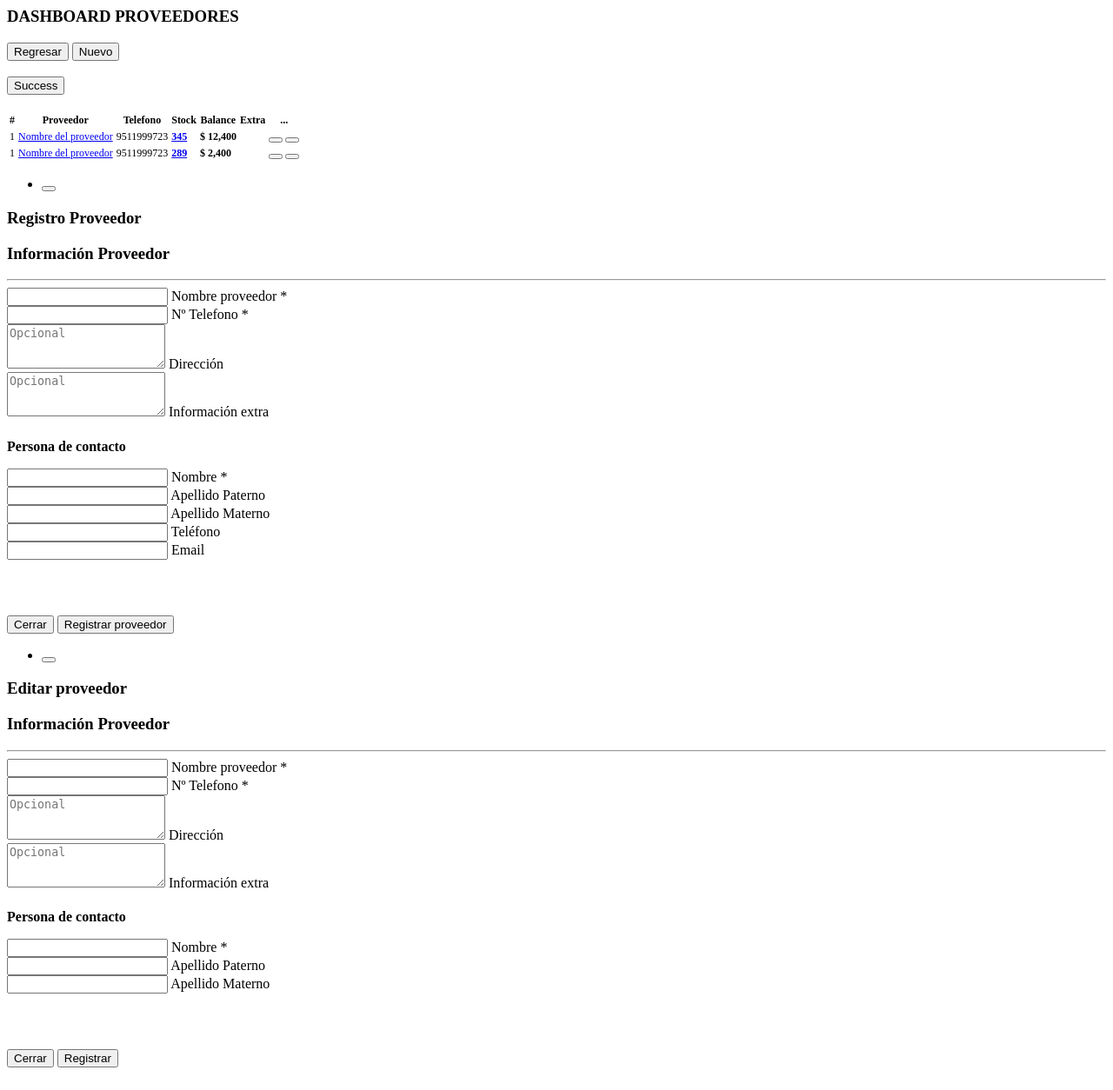
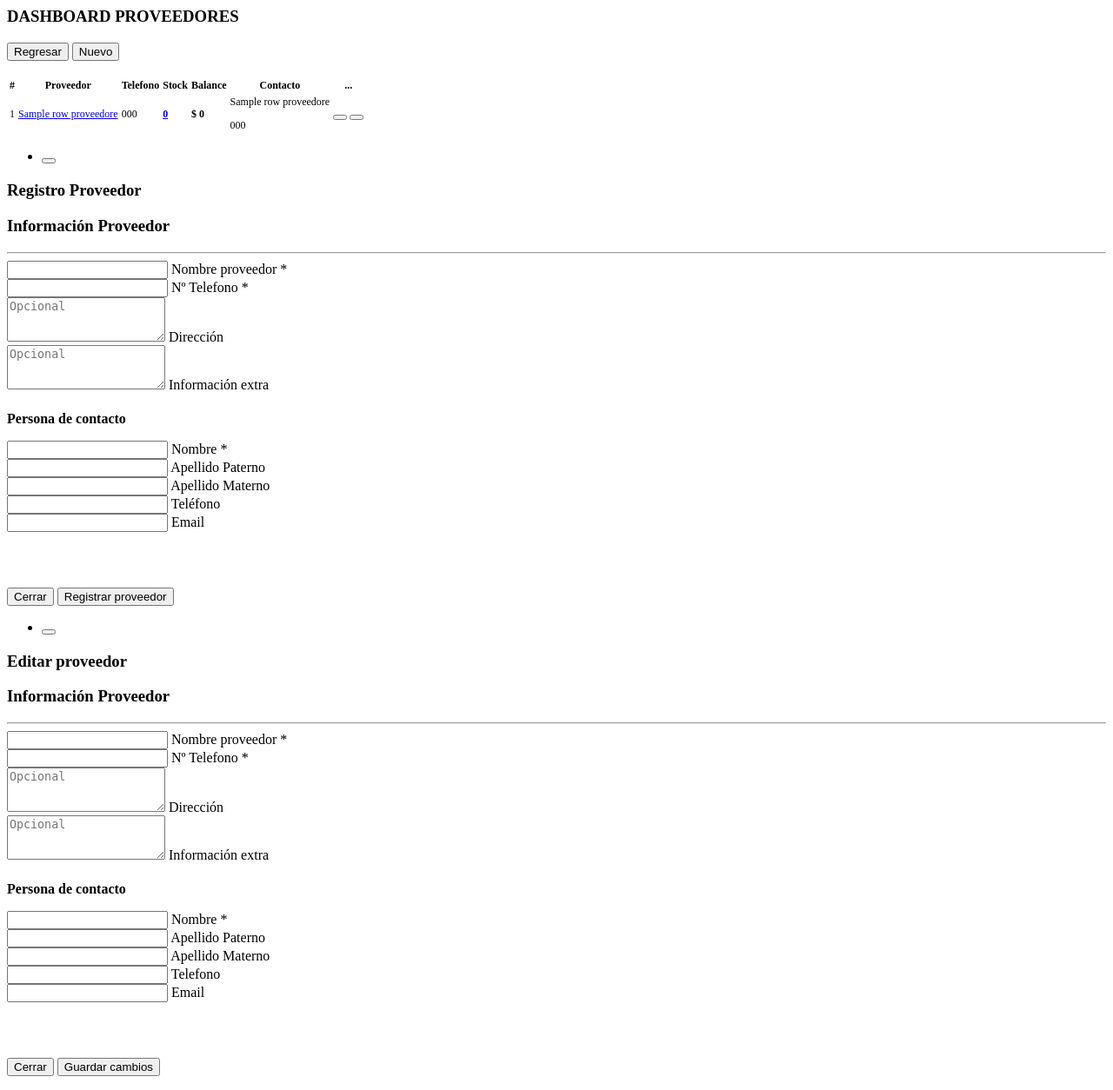
Before and after one commit to Dzulmidnight/telcel, a CodeIgniter app: the page made by application/views/backend/MOD_PROVEEDORES/dashboard_proveedores.php in a window 1280 px wide. Shown: the whole page at 87% size. Before the commit the page ends 1228 px from the top, so only its background shows below. Run offline with CodeIgniter, Linux system fonts and the light colour scheme; the template is opened without the code that fills it: most values are stand-ins (such as "Sample title", 1, 10 or a date in 2020).

Commit message:
modificaciones

```diff
--- a/application/views/backend/MOD_PROVEEDORES/dashboard_proveedores.php
+++ b/application/views/backend/MOD_PROVEEDORES/dashboard_proveedores.php
@@ -1,3 +1,15 @@
+<link rel="stylesheet" href="<?php echo base_url(); ?>assets/js/plugins/bootstrap-datepicker/bootstrap-datepicker3.min.css">
+<link rel="stylesheet" href="<?php echo base_url(); ?>assets/js/plugins/bootstrap-datetimepicker/bootstrap-datetimepicker.min.css">
+<link rel="stylesheet" href="<?php echo base_url(); ?>assets/js/plugins/bootstrap-colorpicker/css/bootstrap-colorpicker.min.css">
+<link rel="stylesheet" href="<?php echo base_url(); ?>assets/js/plugins/select2/select2.min.css">
+<link rel="stylesheet" href="<?php echo base_url(); ?>assets/js/plugins/select2/select2-bootstrap.min.css">
+<link rel="stylesheet" href="<?php echo base_url(); ?>assets/js/plugins/jquery-auto-complete/jquery.auto-complete.min.css">
+<link rel="stylesheet" href="<?php echo base_url(); ?>assets/js/plugins/ion-rangeslider/css/ion.rangeSlider.min.css">
+<link rel="stylesheet" href="<?php echo base_url(); ?>assets/js/plugins/ion-rangeslider/css/ion.rangeSlider.skinHTML5.min.css">
+<link rel="stylesheet" href="<?php echo base_url(); ?>assets/js/plugins/dropzonejs/dropzone.min.css">
+<link rel="stylesheet" href="<?php echo base_url(); ?>assets/js/plugins/jquery-tags-input/jquery.tagsinput.min.css">
+
+
 <!-- Page Header -->
 <div class="content bg-gray-lighter">
     <div class="row items-push">
@@ -21,13 +33,17 @@
 
 </div>
 <!-- END Page Header -->
-
+<div id="">
     <!-- Page Content -->
     <div class="content">
 
         <div class="row">
             <h3>
-<button class="js-notify btn btn-sm btn-success" data-notify-type="success" data-notify-icon="fa fa-check" data-notify-message="App was updated successfully to 1.2 version">Success</button>
+                <?php
+                    if($this->session->flashdata('success')){
+                        echo $this->session->flashdata('success');
+                    }
+                 ?>
             </h3>
             <!-- Listado de proveedores -->
             <div class="col-lg-12">
@@ -41,35 +57,49 @@
                                 <th>Stock</th>
                                 <th>Balance</th>
                                 <th>
-                                Extra
+                                    Contacto
                                 </th>
                                 <th class="text-center">...</th>
                             </tr>
                         </thead>
-                    <tbody>
+                        <tbody id="listadoProveedores">
+                            <?php foreach($row_proveedores as $proveedor): ?>
                                 <tr>
-                            <td class="text-center">1</td>
+                                    <td class="text-center">
+                                        <?= $proveedor->id_proveedor ?>
+                                    </td>
                                     <td class="">
                                         <a href="<?php echo base_url('backend/MOD_PROVEEDORES/Proveedores/detalle'); ?>">
-                            		Nombre del proveedor
+                                            <?= $proveedor->nombre ?>
                                         </a>
                                     </td>
-                            <td class="hidden-xs">9511999723</td>
+                                    <td class="hidden-xs">
+                                        <?= $proveedor->telefono ?>
+                                    </td>
                                     <!-- Stock -->
                                     <td>
                                         <a href="#">
-                            		<b>345</b>
+                                            <b>0</b>
                                         </a>
                                     </td>
                                     <!-- Saldos -->
                                     <td>
                                         <b class="text-danger">
-                            		<i class="fa fa-arrow-down"></i> $ 12,400
+                                            <i class="fa fa-arrow-down"></i> $ 0
                                         </b>
+                                        <!--<b class="text-success">
+                                            <i class="fa fa-arrow-up"></i> $ 2,400
+                                        </b>-->
+
                                     </td>
-                            <!-- Información extra -->
+                                    <!-- Información del contacto -->
                                     <td>
-
+                                        <p>
+                                            <?= $proveedor->nombreContacto ?>
+                                        </p>
+                                        <p>
+                                            <?= $proveedor->telefonoContacto ?>
+                                        </p>
                                     </td>
 
                                     <td class="text-center">
@@ -84,50 +114,13 @@
                                         </div>
                                     </td>
                                 </tr>
-                        <tr>
-                            <td class="text-center">1</td>
-                            <td class="">
-                            	<a href="<?php echo base_url('backend/MOD_PROVEEDORES/Proveedores/detalle'); ?>">
-                            		Nombre del proveedor
-                            	</a>
-                            </td>
-                            <td class="hidden-xs">9511999723</td>
-                            <!-- Stock -->
-                            <td>
-                            	<a href="#">
-                            		<b>289</b>
-                            	</a>
-                            </td>
-                            <!-- Saldos -->
-                            <td>
-                            	<b class="text-success">
-                            		<i class="fa fa-arrow-up"></i> $ 2,400
-                            	</b>
-                            </td>
-                            <!-- Información extra -->
-                            <td>
-
-                            </td>
-                            <td class="text-center">
-                                <div class="btn-group">
-                                    <a  class="btn btn-sm btn-primary" href="<?php echo base_url('backend/MOD_PROVEEDORES/Proveedores/detalle'); ?>" data-toggle="tooltip" title="Consultar perfil">
-                                        <i class="glyphicon glyphicon-folder-open"></i>
-                                    </a>
-                                    <button class="btn btn-sm btn-default" type="button" data-toggle="tooltip" title="Editar proveedor"><i class="fa fa-pencil"></i></button>
-                                    <button class="btn btn-sm btn-default" type="button" data-toggle="tooltip" title="Eliminar proveedor" onclick="eliminar()"><i class="fa fa-times"></i></button>
-                                </div>
-                            </td>
-                        </tr>
-
-
+                            <?php endforeach; ?>
                         </tbody>
                     </table>
                 </div>
             </div>
 
             <!-- END Listado de proveedores -->
-
-	</div>
 
         </div>
         <!-- FRM Registrar Proveedor -->
@@ -240,6 +233,7 @@
                             </div>
                         </div>
                         <div class="modal-footer">
+                            <input type="hidden" name="fecha_registro" value="<?= time(); ?>">
                             <button class="btn btn-sm btn-default" type="button" data-dismiss="modal">Cerrar</button>
                             <button class="btn btn-sm btn-success" type="submit">Registrar proveedor</button>
                         </div>
@@ -249,11 +243,14 @@
         </div>
         <!-- END FRM Registrar Proveedor -->
 
-
         <!-- Editar proveedor -->
         <div class="modal fade" id="modal-editar-proveedor" tabindex="-1" role="dialog" aria-hidden="true">
             <div class="modal-dialog modal-lg modal-dialog-popout">
                 <div class="modal-content">
+                    <?php
+                    $atributos = array('class' => 'form-horizontal push-10-t block-content');
+                    echo form_open('backend/MOD_PROVEEDORES/proveedores/editar');
+                    ?>
                         <div class="block block-themed block-transparent remove-margin-b">
                             <div class="block-header bg-warning">
                                 <ul class="block-options">
@@ -266,23 +263,23 @@
                             <div class="block-content" style="margin-bottom: 4em;">
                                 <div class="row text-justify">
                                     <!-- Formulario de registro de usuario -->
-                        <form class="form-horizontal push-10-t block-content" action="base_forms_elements.html" method="post" onsubmit="return false;">
                                     <h3 class="">
                                         Información Proveedor
                                     </h3>
                                     <hr>
+                                    <div id="informacionProveedor">
                                     <div class="form-group">
                                         <div class="col-sm-6">
                                             <div class="form-material form-material-primary input-group">
-                                        <input class="form-control" type="text" id="material-color-primary" name="material-color-primary" placeholder="" required>
-                                        <label for="material-color-primary">Nombre proveedor *</label>
+                                                <input class="form-control" type="text" id="editar_nombre_proveedor" name="editar_nombre_proveedor" placeholder="" required>
+                                                <label for="editar_nombre_proveedor">Nombre proveedor *</label>
                                                 <span class="input-group-addon"><i class="fa fa-pencil"></i></span>
                                             </div>
                                         </div>
                                         <div class="col-sm-6">
                                             <div class="form-material form-material-primary input-group">
-                                        <input class="form-control" type="text" id="material-color-primary" name="material-color-primary" placeholder="" required>
-                                        <label for="material-color-primary">Nº Telefono *</label>
+                                                <input class="form-control" type="text" id="editar_telefono_proveedor" name="editar_telefono_proveedor" placeholder="" required>
+                                                <label for="editar_telefono_proveedor">Nº Telefono *</label>
                                                 <span class="input-group-addon"><i class="fa fa-pencil"></i></span>
                                             </div>
                                         </div>
@@ -290,16 +287,17 @@
                                     <div class="form-group">
                                         <div class="col-xs-6">
                                             <div class="form-material form-material-primary input-group">
-                                        <textarea class="form-control" id="material-textarea-small" name="material-textarea-small" rows="3" placeholder="Opcional"></textarea>
-                                        <label for="material-textarea-small">Dirección</label>
+                                                <textarea class="form-control" id="editar_direccion" name="editar_direccion" rows="3" placeholder="Opcional"></textarea>
+                                                <label for="editar_direccion">Dirección</label>
                                                 <span class="input-group-addon"><i class="fa fa-pencil"></i></span>
                                             </div>
                                         </div>
                                         <div class="col-xs-6">
                                             <div class="form-material form-material-primary input-group">
-                                        <textarea class="form-control" id="material-textarea-small" name="material-textarea-small" rows="3" placeholder="Opcional"></textarea>
-                                        <label for="material-textarea-small">Información extra</label>
+                                                <textarea class="form-control" id="editar_informacion_extra" name="editar_informacion_extra" rows="3" placeholder="Opcional"></textarea>
+                                                <label for="editar_informacion_extra">Información extra</label>
                                                 <span class="input-group-addon"><i class="fa fa-pencil"></i></span>
+                                            </div>
                                         </div>
                                     </div>
                                     </div>
@@ -311,40 +309,60 @@
                                         </div>
                                         <div class="col-sm-4">
                                             <div class="form-material form-material-primary input-group">
-                                        <input class="form-control" type="text" id="material-color-primary" name="material-color-primary" placeholder="" required>
-                                        <label for="material-color-primary">Nombre *</label>
+                                                <input class="form-control" type="text" id="editar_nombre_contacto" name="editar_nombre_contacto" placeholder="" required>
+                                                <label for="editar_nombre_contacto">Nombre *</label>
                                                 <span class="input-group-addon"><i class="fa fa-pencil"></i></span>
                                             </div>
                                         </div>
 
                                         <div class="col-sm-4">
                                             <div class="form-material form-material-primary input-group">
-                                        <input class="form-control" type="text" id="material-color-primary" name="material-color-primary" placeholder="" required>
-                                        <label for="material-color-primary">Apellido Paterno</label>
+                                                <input class="form-control" type="text" id="editar_ap_paterno_contacto" name="editar_ap_paterno_contacto" placeholder="" required>
+                                                <label for="editar_ap_paterno_contacto">Apellido Paterno</label>
                                                 <span class="input-group-addon"><i class="fa fa-pencil"></i></span>
                                             </div>
                                         </div>
                                         <div class="col-sm-4">
                                             <div class="form-material form-material-primary input-group">
-                                        <input class="form-control" type="text" id="material-color-primary" name="material-color-primary" placeholder="" required>
-                                        <label for="material-color-primary">Apellido Materno</label>
+                                                <input class="form-control" type="text" id="editar_ap_materno_contacto" name="editar_ap_materno_contacto" placeholder="" required>
+                                                <label for="editar_ap_materno_contacto">Apellido Materno</label>
                                                 <span class="input-group-addon"><i class="fa fa-pencil"></i></span>
                                             </div>
                                         </div>
+
+                                        <div class="col-sm-4">
+                                            <div class="form-material form-material-primary input-group">
+                                                <input class="form-control" type="text" id="editar_telefono_contacto" name="editar_telefono_contacto" placeholder="" required>
+                                                <label for="editar_telefono_contacto">Telefono</label>
+                                                <span class="input-group-addon"><i class="fa fa-pencil"></i></span>
                                             </div>
-                        </form>
+                                        </div>
+                                        <div class="col-sm-4">
+                                            <div class="form-material form-material-primary input-group">
+                                                <input class="form-control" type="text" id="editar_email_contacto" name="editar_email_contacto" placeholder="" required>
+                                                <label for="editar_email_contacto">Email</label>
+                                                <span class="input-group-addon"><i class="fa fa-pencil"></i></span>
+                                            </div>
+                                        </div>
+
+                                    </div>
                                     <!-- END Formulario de registro de cliente -->
                                 </div>
                             </div>
                         </div>
                         <div class="modal-footer">
                             <button class="btn btn-sm btn-default" type="button" data-dismiss="modal">Cerrar</button>
-                <button class="btn btn-sm btn-success" type="button">Registrar</button>
+                            <button class="btn btn-sm btn-success" type="button" onclick="editarProveedor(3)"> Guardar cambios</button>
                         </div>
+                    </form>
                 </div>
             </div>
         </div>
         <!-- END Editar proveedor -->
+    </div>
+</div>
 
+<script src="<?= base_url('assets/js/propios/funciones.js') ?>"></script>
+<!-- OneUI Core JS: jQuery, Bootstrap, slimScroll, scrollLock, Appear, CountTo, Placeholder, Cookie and App.js -->
 <script src="<?php echo base_url(); ?>assets/js/core/jquery.min.js"></script>
-<!-- Page JS Plugins -->
+<script src="<?php echo base_url(); ?>assets/js/core/bootstrap.min.js"></script>
--- a/assets/js/propios/funciones.js
+++ b/assets/js/propios/funciones.js
@@ -1,4 +1,40 @@
 var base_url = window.location.href;
+
+function reemplazar(){
+    var xmlhttp = new XMLHttpRequest();
+
+    xmlhttp.onreadystatechange = function(){
+        if(this.readyState == 4 && this.status == 200){
+            var vista = this.responseText;
+            document.getElementById('listadoProveedores').innerHTML = vista;
+        }
+    }
+    xmlhttp.open("POST", base_url+'/listado', true);
+    xmlhttp.setRequestHeader("Content-type", "application/x-www-form-urlencoded");
+    xmlhttp.send();
+    //var vista = '$this->load->view("backend/MOD_PROVEEDORES/listadoProveedores", ,TRUE)';
+}
+
+
+function eliminar(){
+    swal({
+        title: "Eliminar",
+        text: "¿Desear eliminar la información?",
+        icon: "warning",
+        buttons: true,
+        dangerMode: true,
+    })
+    .then((willDelete) => {
+        if (willDelete) {
+            swal("La información ha sido eliminada", {
+              icon: "success",
+            });
+        } /*else {
+            swal("Your imaginary file is safe!");
+        }*/
+    });
+}
+
 
 function insertAjax(frm, direccion, cFunction)
 {
@@ -40,8 +76,6 @@ function insertAjax(frm, direccion, cFunction)
             });
         }
     }
-
-    var objetoJson = JSON.stringify(datos);
 
     ruta = direccion;
 
@@ -319,3 +353,45 @@ function cargarContenido(direccion){
 	xmlhttp.setRequestHeader("Content-type", "application/x-www-form-urlencoded");
 	xmlhttp.send("x=" + parametros);
 }
+
+function editarProveedor(id){
+    var ruta = base_url+'backend/MOD_PROVEEDORES/proveedores/editar/'+id;
+
+    var infoProveedor = {};
+    var infoContacto = {};
+    var jsonProveedor = '', jsonContacto = '';
+
+    infoProveedor = {
+        nombre : document.getElementById("editar_nombre_proveedor").value,
+        telefono : document.getElementById("editar_telefono_proveedor").value,
+        direccion : document.getElementById("editar_direccion").value,
+        informacion_extra : document.getElementById("editar_informacion_extra").value
+    }
+    infoContacto = {
+        nombre : document.getElementById("editar_nombre_contacto").value,
+        ap_paterno : document.getElementById("editar_ap_paterno").value,
+        ap_materno : document.getElementById("editar_ap_materno").value,
+        telefono : document.getElementById("editar_telefono_contacto").value,
+        email : document.getElementById("editar_email_contacto").value
+    }
+
+
+    jsonProveedor = JSON.stringify(infoProveedor);
+    jsonContacto = JSON.stringify(infoContacto);
+
+    var xmlhttp = new XMLHttpRequest();
+
+    xmlhttp.onreadystatechange = function(){
+        if(this.readyState == 4 && this.status == 200){
+
+        }
+    }
+    xlmhttp.open("POST", ruta, true);
+    xmlhttp.setRequestHeader("Content-type", "application/x-www-form-urlencoded");
+    xmlhttp.send("proveedor=" + jsonProveedor +"&contacto=" + jsonContacto);
+
+    console.log(infoProveedor);
+    console.log(objetoJson);
+
+
+}
```
Also changed, not shown: application/controllers/backend/MOD_PROVEEDORES/Proveedores.php (+17 -18 lines), application/models/Consultar_model.php (+14 -0 lines), application/views/backend/MOD_PROVEEDORES/listado_proveedores.php (added, +54 -0 lines). Lines whose indentation alone changed are shown as unchanged.
